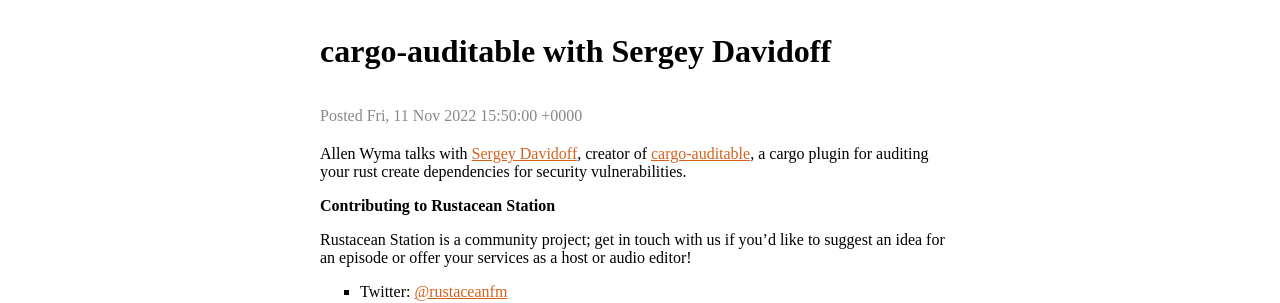
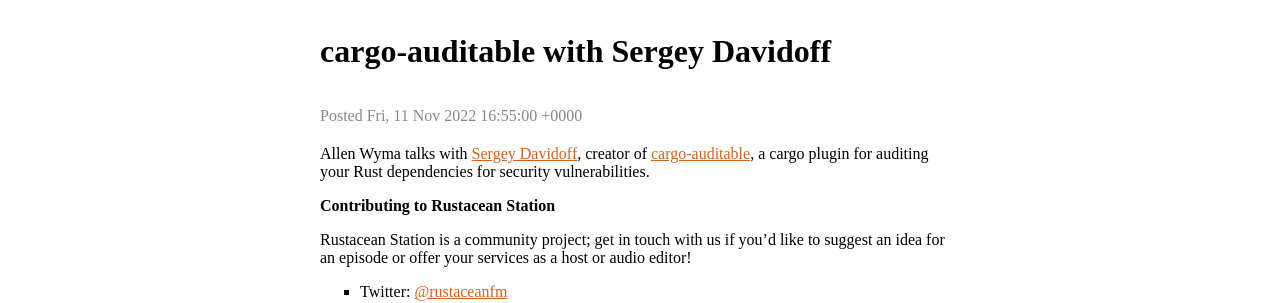
Before and after one commit to rustacean-station/rustacean-station.org, a Jekyll site: the page built from _episodes/interviews/2022-11-11-sergey-davidoff.md, in a window 1280 px wide. Shown: the part 518-821 px from the top of the page. Built offline with Jekyll 4.4.1, drawn with Linux system fonts in a browser that asks for light colours.

Commit message:
Apply suggestions from code review

```diff
--- a/_episodes/interviews/2022-11-11-sergey-davidoff.md
+++ b/_episodes/interviews/2022-11-11-sergey-davidoff.md
@@ -1,12 +1,12 @@
 ---
 title: "cargo-auditable with Sergey Davidoff"
-date: 2022-11-11T15:50:00Z
+date: 2022-11-11T16:55:00Z
 file: https://audio.rustacean-station.org/file/rustacean-station/2022-11-11-sergey-davidoff.mp3
 duration: "1:04:33"
 length: "61978331"
 #reddit: (leave blank on initial publish, amend with link and uncomment this line after Reddit thread has been posted)
 ---
-Allen Wyma talks with [Sergey Davidoff](https://github.com/Shnatsel), creator of [cargo-auditable](https://github.com/rust-secure-code/cargo-auditable), a cargo plugin for auditing your rust create dependencies for security vulnerabilities.
+Allen Wyma talks with [Sergey Davidoff](https://github.com/Shnatsel), creator of [cargo-auditable](https://github.com/rust-secure-code/cargo-auditable), a cargo plugin for auditing your Rust dependencies for security vulnerabilities.
 
 ## Contributing to Rustacean Station
 
```
